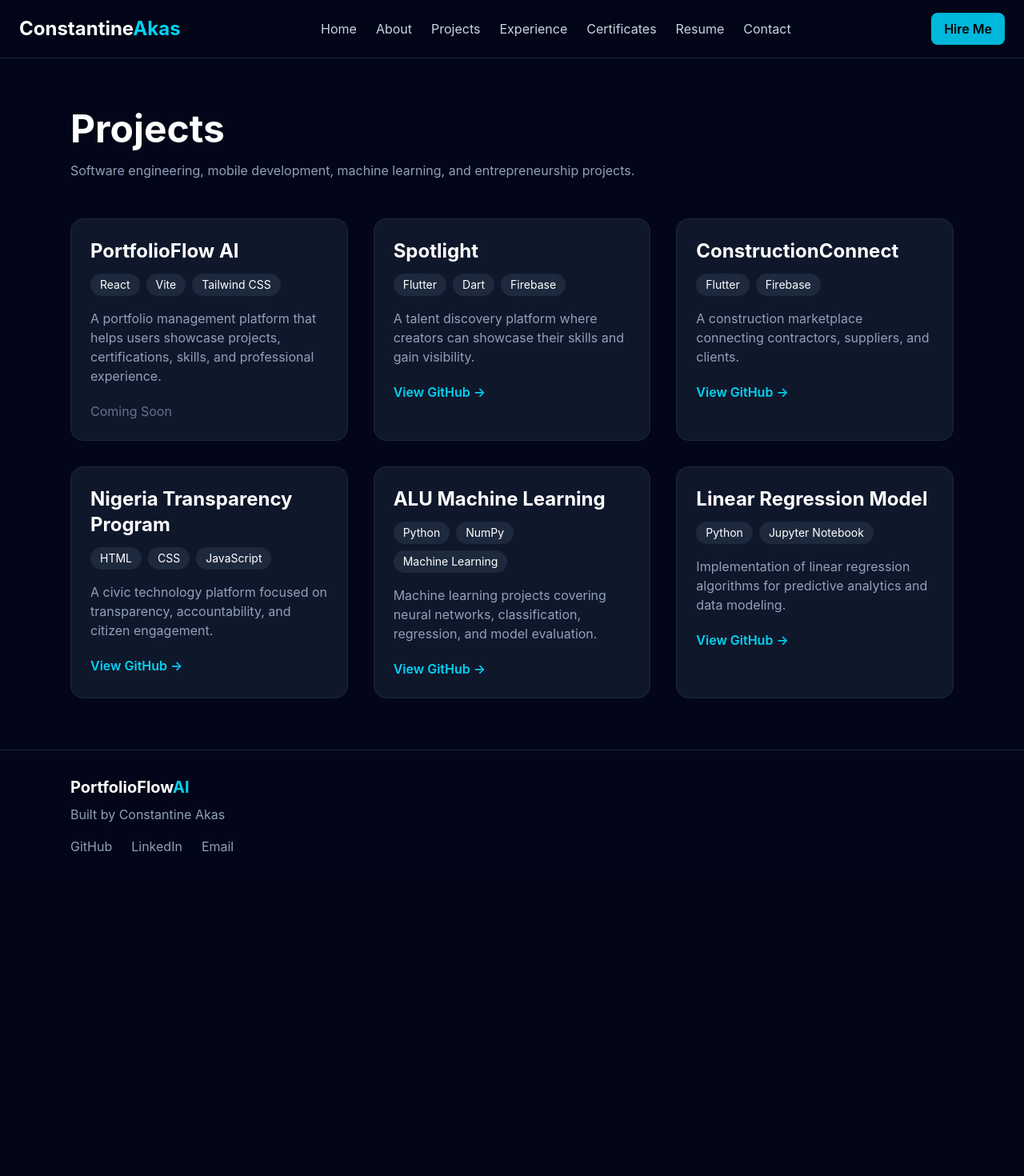
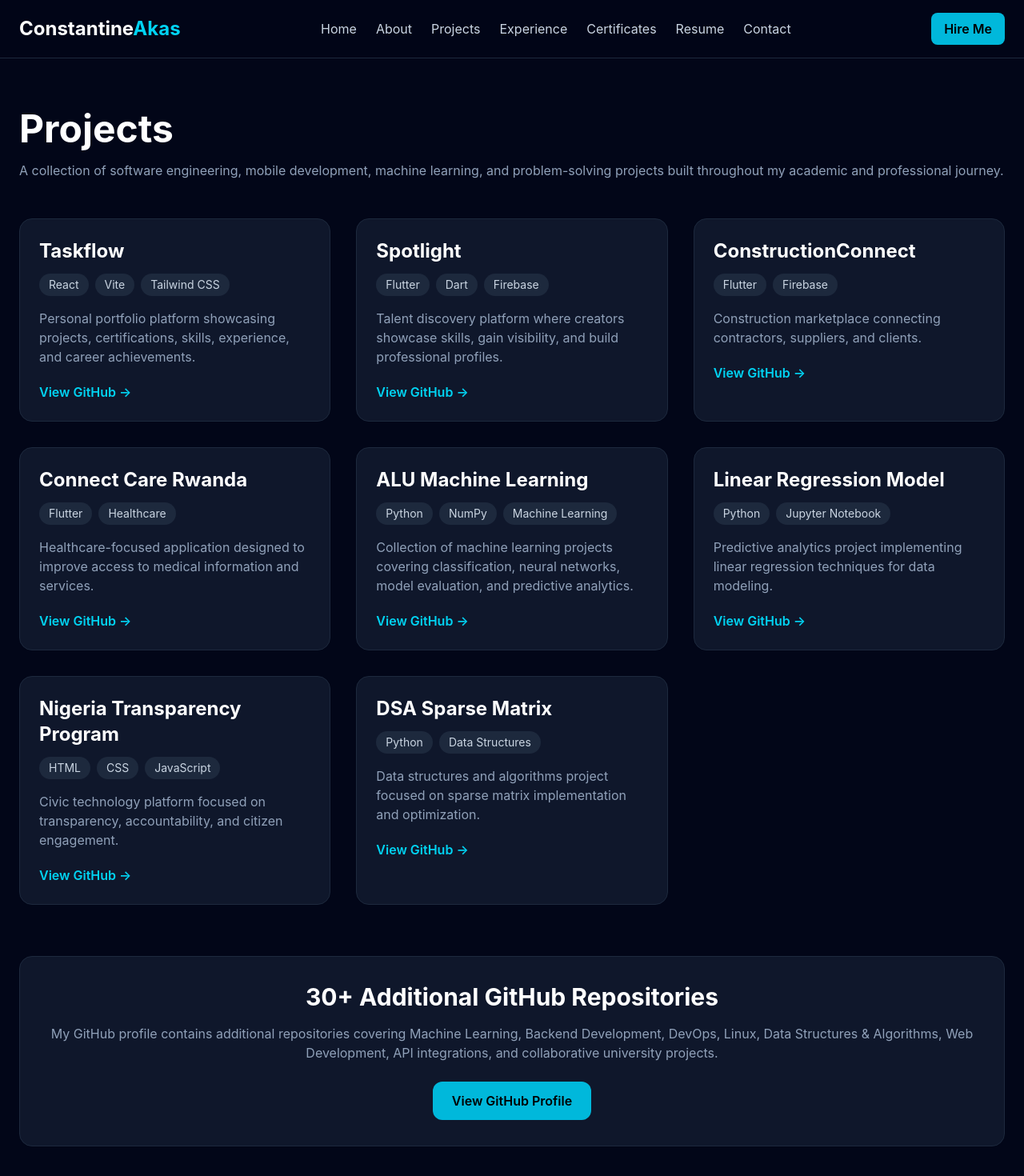
Before and after one commit to codestantceasar/taskflow, a React (Vite) app: page /projects in a window 1280 px wide. Shown: the top 1470 px of the page at 80% size. Before the commit the page ends 1102 px from the top, so only its background shows below. Built offline with nearby package versions, Linux system fonts and the light colour scheme.

Commit message:
Added projects

```diff
--- a/src/pages/Projects.jsx
+++ b/src/pages/Projects.jsx
@@ -4,17 +4,17 @@ import Footer from "../components/Footer";
 function Projects() {
   const projects = [
     {
-      title: "PortfolioFlow AI",
+      title: "Taskflow",
       tech: ["React", "Vite", "Tailwind CSS"],
       description:
-        "A portfolio management platform that helps users showcase projects, certifications, skills, and professional experience.",
-      github: "#",
+        "Personal portfolio platform showcasing projects, certifications, skills, experience, and career achievements.",
+      github: "https://github.com/codestantceasar/taskflow",
     },
     {
       title: "Spotlight",
       tech: ["Flutter", "Dart", "Firebase"],
       description:
-        "A talent discovery platform where creators can showcase their skills and gain visibility.",
+        "Talent discovery platform where creators showcase skills, gain visibility, and build professional profiles.",
       github:
         "https://github.com/codestantceasar/Spotlight--formative-assignment-2",
     },
@@ -22,23 +22,23 @@ function Projects() {
       title: "ConstructionConnect",
       tech: ["Flutter", "Firebase"],
       description:
-        "A construction marketplace connecting contractors, suppliers, and clients.",
+        "Construction marketplace connecting contractors, suppliers, and clients.",
       github:
         "https://github.com/Shumbusho43/constructionconnect",
     },
     {
-      title: "Nigeria Transparency Program",
-      tech: ["HTML", "CSS", "JavaScript"],
+      title: "Connect Care Rwanda",
+      tech: ["Flutter", "Healthcare"],
       description:
-        "A civic technology platform focused on transparency, accountability, and citizen engagement.",
+        "Healthcare-focused application designed to improve access to medical information and services.",
       github:
-        "https://github.com/codestantceasar/Nigeria-Transparency-program",
+        "https://github.com/codestantceasar/connect-care-Rwanda",
     },
     {
       title: "ALU Machine Learning",
       tech: ["Python", "NumPy", "Machine Learning"],
       description:
-        "Machine learning projects covering neural networks, classification, regression, and model evaluation.",
+        "Collection of machine learning projects covering classification, neural networks, model evaluation, and predictive analytics.",
       github:
         "https://github.com/codestantceasar/alu-machine_learning",
     },
@@ -46,9 +46,25 @@ function Projects() {
       title: "Linear Regression Model",
       tech: ["Python", "Jupyter Notebook"],
       description:
-        "Implementation of linear regression algorithms for predictive analytics and data modeling.",
+        "Predictive analytics project implementing linear regression techniques for data modeling.",
       github:
         "https://github.com/codestantceasar/linear_regression_model",
+    },
+    {
+      title: "Nigeria Transparency Program",
+      tech: ["HTML", "CSS", "JavaScript"],
+      description:
+        "Civic technology platform focused on transparency, accountability, and citizen engagement.",
+      github:
+        "https://github.com/codestantceasar/Nigeria-Transparency-program",
+    },
+    {
+      title: "DSA Sparse Matrix",
+      tech: ["Python", "Data Structures"],
+      description:
+        "Data structures and algorithms project focused on sparse matrix implementation and optimization.",
+      github:
+        "https://github.com/codestantceasar/DSA-HW01---Sparse-Matrix",
     },
   ];
 
@@ -56,14 +72,15 @@ function Projects() {
     <div className="min-h-screen bg-slate-950 text-white">
       <Navbar />
 
-      <div className="mx-auto max-w-6xl px-6 py-16">
+      <div className="mx-auto max-w-7xl px-6 py-16">
         <h1 className="mb-4 text-5xl font-bold">
           Projects
         </h1>
 
         <p className="mb-12 text-slate-400">
-          Software engineering, mobile development, machine learning,
-          and entrepreneurship projects.
+          A collection of software engineering, mobile development,
+          machine learning, and problem-solving projects built throughout
+          my academic and professional journey.
         </p>
 
         <div className="grid gap-8 md:grid-cols-2 lg:grid-cols-3">
@@ -80,7 +97,7 @@ function Projects() {
                 {project.tech.map((item) => (
                   <span
                     key={item}
-                    className="rounded-full bg-slate-800 px-3 py-1 text-sm"
+                    className="rounded-full bg-slate-800 px-3 py-1 text-sm text-slate-300"
                   >
                     {item}
                   </span>
@@ -91,7 +108,6 @@ function Projects() {
                 {project.description}
               </p>
 
-              {project.github !== "#" ? (
               <a
                 href={project.github}
                 target="_blank"
@@ -100,13 +116,30 @@ function Projects() {
               >
                 View GitHub →
               </a>
-              ) : (
-                <span className="text-slate-500">
-                  Coming Soon
-                </span>
-              )}
             </div>
           ))}
+        </div>
+
+        <div className="mt-16 rounded-2xl border border-slate-800 bg-slate-900 p-8 text-center">
+          <h2 className="mb-4 text-3xl font-bold">
+            30+ Additional GitHub Repositories
+          </h2>
+
+          <p className="mb-6 text-slate-400">
+            My GitHub profile contains additional repositories covering
+            Machine Learning, Backend Development, DevOps, Linux,
+            Data Structures & Algorithms, Web Development, API
+            integrations, and collaborative university projects.
+          </p>
+
+          <a
+            href="https://github.com/codestantceasar"
+            target="_blank"
+            rel="noreferrer"
+            className="inline-block rounded-xl bg-cyan-500 px-6 py-3 font-semibold text-black transition hover:scale-105"
+          >
+            View GitHub Profile
+          </a>
         </div>
       </div>
 
```
Lines whose indentation alone changed are shown as unchanged.
